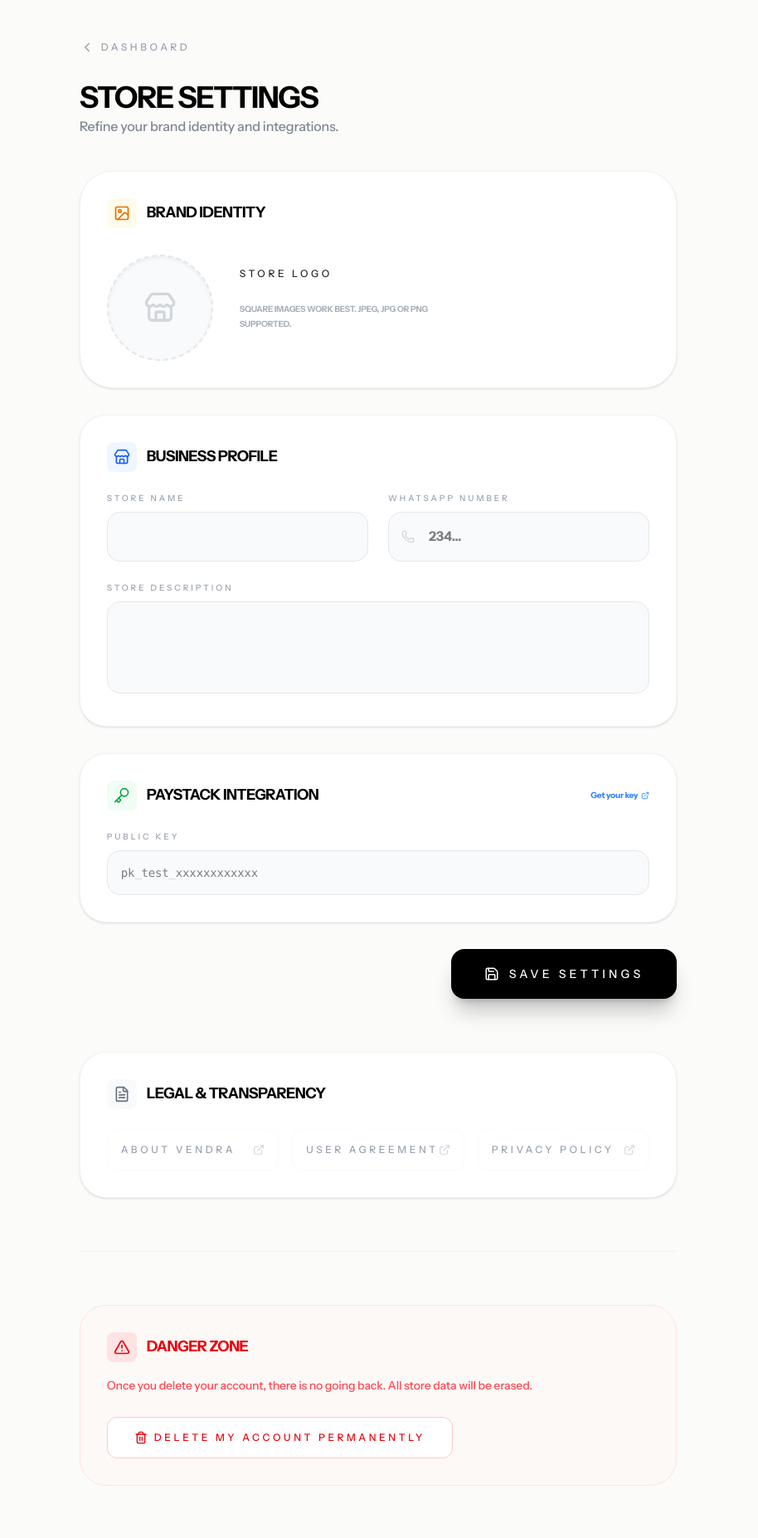
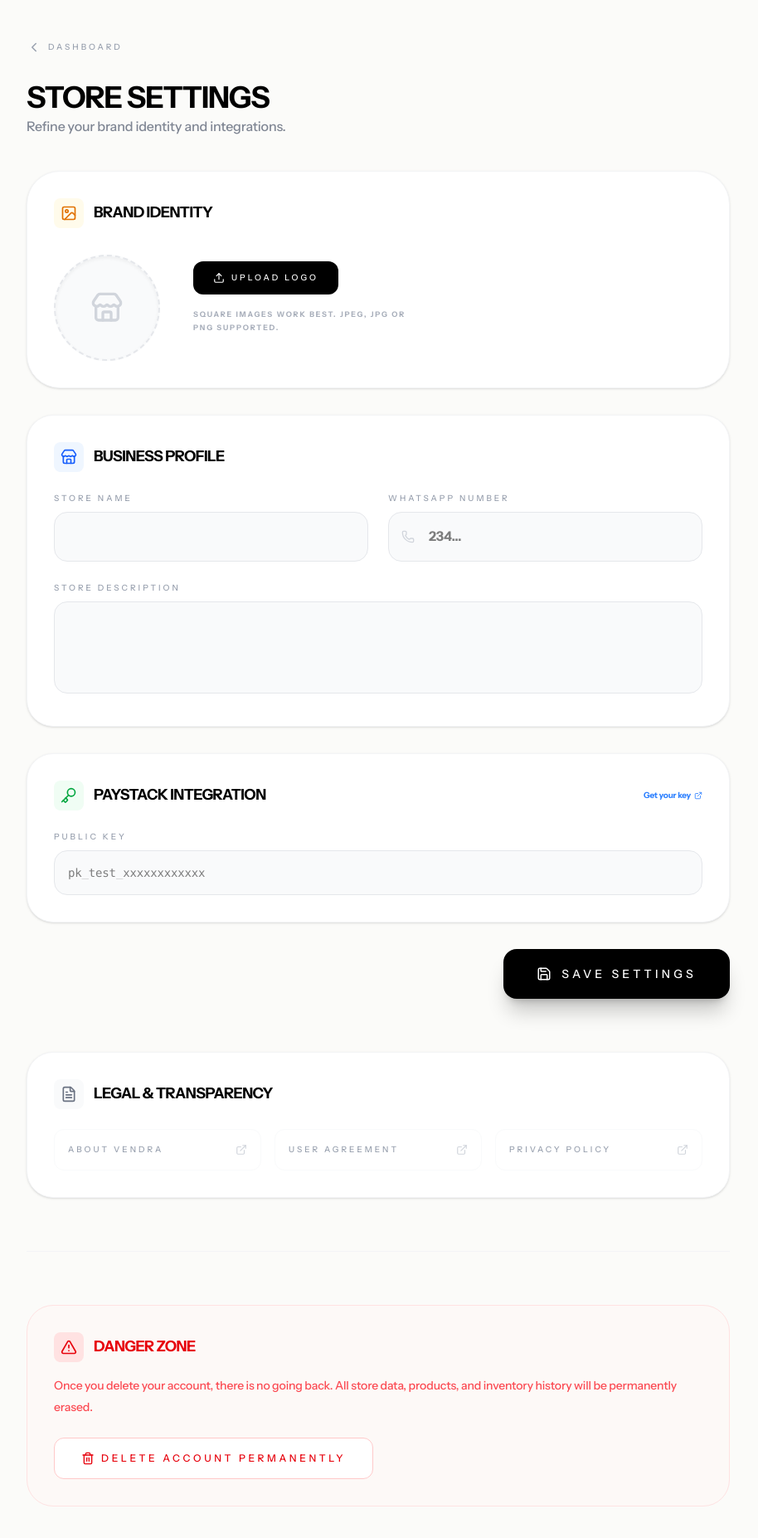
Before and after one commit to bolujolayemi-a11y/vendra_e-commerce, a Next.js app: page /dashboard/settings in a window 1280 px wide. Shown: the top 1854 px of the page at 83% size, without its empty margins (184-1098 px from the left). Built offline with nearby package versions, Linux system fonts and the light colour scheme; no server answers.

Commit message:
feat: update

```diff
--- a/src/app/dashboard/settings/page.tsx
+++ b/src/app/dashboard/settings/page.tsx
@@ -15,8 +15,7 @@ import {
   Trash2,
   FileText,
   Upload,
-  Image as ImageIcon,
-  X
+  Image as ImageIcon
 } from 'lucide-react';
 import Link from 'next/link';
 
@@ -68,7 +67,16 @@ export default function SettingsPage() {
     }
   };
 
-  const handleRemoveLogo = () => {
+  const handleRemoveLogo = async () => {
+    // 1. If there's an existing URL, attempt to delete from storage bucket
+    if (formData.logo_url) {
+      const currentPath = formData.logo_url.split('/logo/').pop();
+      if (currentPath) {
+        await supabase.storage.from('logo').remove([currentPath]);
+      }
+    }
+
+    // 2. Reset local states
     setLogoFile(null);
     setLogoPreview(null);
     setFormData(prev => ({ ...prev, logo_url: '' }));
@@ -101,7 +109,7 @@ export default function SettingsPage() {
           whatsapp_number: formData.whatsapp_number,
           paystack_public_key: formData.paystack_public_key,
           description: formData.description,
-          logo_url: finalLogoUrl // This will be '' if handleRemoveLogo was clicked
+          logo_url: finalLogoUrl
         })
         .eq('owner_id', user.id);
 
@@ -141,63 +149,60 @@ export default function SettingsPage() {
 
   return (
     <div className="max-w-4xl mx-auto py-12 px-6 pb-32">
-      <Link href="/dashboard" className="flex items-center gap-2 text-gray-400 hover:text-black mb-8 font-black uppercase text-xs tracking-widest transition">
+      <Link href="/dashboard" className="flex items-center gap-2 text-gray-400 hover:text-black mb-8 font-bold uppercase text-[10px] tracking-widest transition">
         <ChevronLeft size={18} /> Dashboard
       </Link>
 
       <div className="mb-10">
-        <h1 className="text-4xl font-black uppercase tracking-tighter text-black">Store Settings</h1>
+        <h1 className="text-4xl font-extrabold uppercase tracking-tight text-black">Store Settings</h1>
         <p className="text-gray-500 font-medium leading-relaxed">Refine your brand identity and integrations.</p>
       </div>
 
       <form onSubmit={handleUpdateStore} className="space-y-8">
 
-        {/* BRAND LOGO SECTION WITH DELETE FEATURE */}
+        {/* BRAND LOGO SECTION */}
         <section className="bg-white p-8 rounded-[2.5rem] border border-gray-100 shadow-sm">
           <div className="flex items-center gap-3 mb-8">
             <div className="bg-amber-50 text-amber-600 p-2 rounded-lg"><ImageIcon size={20}/></div>
-            <h2 className="text-lg font-black uppercase tracking-tight text-black">Brand Identity</h2>
+            <h2 className="text-lg font-bold uppercase tracking-tight text-black">Brand Identity</h2>
           </div>
 
-          <div className="flex flex-col md:flex-row items-center gap-8">
-            <div className="relative group w-32 h-32">
-              <div className="w-full h-full rounded-full bg-gray-50 border-2 border-dashed border-gray-200 flex items-center justify-center overflow-hidden shadow-inner relative">
+          <div className="flex flex-col md:flex-row items-center gap-10">
+            {/* Logo Preview Circle */}
+            <div className="w-32 h-32 rounded-full bg-gray-50 border-2 border-dashed border-gray-200 flex items-center justify-center overflow-hidden shadow-inner relative shrink-0">
               {logoPreview ? (
                 <img src={logoPreview} className="w-full h-full object-cover" alt="Logo preview" />
               ) : (
                 <Store className="text-gray-300" size={40} />
               )}
+            </div>
 
-                {/* REMOVE BUTTON - Visible on Hover if logo exists */}
+            {/* Action Buttons */}
+            <div className="flex flex-col gap-4 w-full md:w-auto">
+              <div className="flex flex-wrap gap-3 justify-center md:justify-start">
+                <label className="cursor-pointer bg-black text-white px-6 py-3 rounded-xl text-[10px] font-bold uppercase tracking-widest flex items-center gap-2 hover:bg-gray-800 transition active:scale-95">
+                  <Upload size={14} />
+                  {logoPreview ? 'Change Logo' : 'Upload Logo'}
+                  <input type="file" accept="image/*" onChange={handleLogoChange} className="hidden" />
+                </label>
+
                 {logoPreview && (
                   <button
                     type="button"
                     onClick={handleRemoveLogo}
-                    className="absolute inset-0 bg-black/40 opacity-0 group-hover:opacity-100 transition-opacity flex flex-col items-center justify-center text-white gap-1"
+                    className="bg-red-50 text-red-600 px-6 py-3 rounded-xl text-[10px] font-bold uppercase tracking-widest flex items-center gap-2 hover:bg-red-100 transition active:scale-95 border border-red-100"
                   >
-                    <Trash2 size={20} />
-                    <span className="text-[8px] font-black uppercase tracking-widest">Remove</span>
+                    <Trash2 size={14} />
+                    Remove
                   </button>
                 )}
               </div>
 
-              {/* UPLOAD OVERLAY - Only shown if no preview */}
-              {!logoPreview && (
-                <label className="absolute inset-0 rounded-full bg-black/60 opacity-0 group-hover:opacity-100 transition-opacity flex items-center justify-center cursor-pointer text-white text-[10px] font-black uppercase tracking-widest text-center px-4">
-                  <div className="flex flex-col items-center">
-                    <Upload size={20} className="mb-2" />
-                    <span>Upload Logo</span>
-                  </div>
-                  <input type="file" accept="image/*" onChange={handleLogoChange} className="hidden" />
-                </label>
-              )}
-            </div>
-
-            <div className="text-center md:text-left space-y-2">
-              <p className="font-black uppercase text-xs tracking-widest text-black">Store Logo</p>
-              <p className="text-gray-400 text-[10px] font-bold uppercase leading-relaxed max-w-[240px]">
+              <div className="text-center md:text-left">
+                <p className="text-gray-400 text-[9px] font-bold uppercase tracking-[0.2em] leading-relaxed max-w-[280px]">
                   Square images work best. JPEG, JPG or PNG supported.
                 </p>
+              </div>
             </div>
           </div>
         </section>
@@ -206,12 +211,12 @@ export default function SettingsPage() {
         <section className="bg-white p-8 rounded-[2rem] border border-gray-100 shadow-sm">
           <div className="flex items-center gap-3 mb-6">
             <div className="bg-blue-50 text-blue-600 p-2 rounded-lg"><Store size={20}/></div>
-            <h2 className="text-lg font-black uppercase tracking-tight text-black">Business Profile</h2>
+            <h2 className="text-lg font-bold uppercase tracking-tight text-black">Business Profile</h2>
           </div>
 
           <div className="grid grid-cols-1 md:grid-cols-2 gap-6">
             <div>
-              <label className="text-[10px] font-black uppercase tracking-widest text-gray-400 mb-2 block">Store Name</label>
+              <label className="text-[10px] font-bold uppercase tracking-widest text-gray-400 mb-2 block">Store Name</label>
               <input
                 type="text"
                 className="w-full p-4 bg-gray-50 border border-gray-200 rounded-2xl outline-none focus:ring-2 focus:ring-black font-bold text-black"
@@ -220,7 +225,7 @@ export default function SettingsPage() {
               />
             </div>
             <div>
-              <label className="text-[10px] font-black uppercase tracking-widest text-gray-400 mb-2 block">WhatsApp Number</label>
+              <label className="text-[10px] font-bold uppercase tracking-widest text-gray-400 mb-2 block">WhatsApp Number</label>
               <div className="relative">
                 <Phone className="absolute left-4 top-1/2 -translate-y-1/2 text-gray-300" size={16} />
                 <input
@@ -233,7 +238,7 @@ export default function SettingsPage() {
               </div>
             </div>
             <div className="md:col-span-2">
-              <label className="text-[10px] font-black uppercase tracking-widest text-gray-400 mb-2 block">Store Description</label>
+              <label className="text-[10px] font-bold uppercase tracking-widest text-gray-400 mb-2 block">Store Description</label>
               <textarea
                 rows={3}
                 className="w-full p-4 bg-gray-50 border border-gray-200 rounded-2xl outline-none focus:ring-2 focus:ring-black font-medium text-black resize-none"
@@ -249,19 +254,19 @@ export default function SettingsPage() {
           <div className="flex items-center justify-between mb-6">
             <div className="flex items-center gap-3">
                 <div className="bg-green-50 text-green-600 p-2 rounded-lg"><Key size={20}/></div>
-                <h2 className="text-lg font-black uppercase tracking-tight text-black">Paystack Integration</h2>
+                <h2 className="text-lg font-bold uppercase tracking-tight text-black">Paystack Integration</h2>
             </div>
             <Link
                 href="https://dashboard.paystack.com/#/settings/developer"
                 target="_blank"
-                className="text-[10px] font-black text-blue-500 hover:underline flex items-center gap-1"
+                className="text-[10px] font-bold text-blue-500 hover:underline flex items-center gap-1"
             >
                 Get your key <ExternalLink size={10} />
             </Link>
           </div>
 
           <div>
-            <label className="text-[10px] font-black uppercase tracking-widest text-gray-400 mb-2 block">Public Key</label>
+            <label className="text-[10px] font-bold uppercase tracking-widest text-gray-400 mb-2 block">Public Key</label>
             <input
               type="password"
               placeholder="pk_test_xxxxxxxxxxxx"
@@ -282,55 +287,54 @@ export default function SettingsPage() {
             <button
                 disabled={saving}
                 type="submit"
-                className="ml-auto bg-black text-white px-10 py-5 rounded-2xl font-black uppercase tracking-widest text-sm hover:bg-gray-800 transition active:scale-95 flex items-center gap-3 shadow-xl shadow-black/20"
+                className="ml-auto bg-black text-white px-10 py-5 rounded-2xl font-bold uppercase tracking-widest text-sm hover:bg-gray-800 transition active:scale-95 flex items-center gap-3 shadow-xl shadow-black/20"
             >
                 {saving ? <Loader2 className="animate-spin" /> : <><Save size={18} /> Save Settings</>}
             </button>
         </div>
       </form>
 
-      {/* LEGAL DOCUMENTS SECTION */}
+      {/* LEGAL DOCUMENTS */}
       <section className="mt-16 bg-white p-8 rounded-[2rem] border border-gray-100 shadow-sm">
         <div className="flex items-center gap-3 mb-6">
           <div className="bg-gray-50 text-gray-500 p-2 rounded-lg"><FileText size={20}/></div>
-          <h2 className="text-lg font-black uppercase tracking-tight text-black">Legal & Transparency</h2>
+          <h2 className="text-lg font-bold uppercase tracking-tight text-black">Legal & Transparency</h2>
         </div>
 
         <div className="grid grid-cols-1 sm:grid-cols-3 gap-4">
           <Link href="/about?from=dashboard" className="p-4 rounded-xl border border-gray-50 hover:border-black transition flex items-center justify-between group">
-            <span className="text-xs font-black uppercase tracking-widest text-gray-400 group-hover:text-black">About Vendra</span>
+            <span className="text-[10px] font-bold uppercase tracking-widest text-gray-400 group-hover:text-black">About Vendra</span>
             <ExternalLink size={14} className="text-gray-300 group-hover:text-black" />
           </Link>
 
           <Link href="/agreement?from=dashboard" className="p-4 rounded-xl border border-gray-50 hover:border-black transition flex items-center justify-between group">
-            <span className="text-xs font-black uppercase tracking-widest text-gray-400 group-hover:text-black">User Agreement</span>
+            <span className="text-[10px] font-bold uppercase tracking-widest text-gray-400 group-hover:text-black">User Agreement</span>
             <ExternalLink size={14} className="text-gray-300 group-hover:text-black" />
           </Link>
 
           <Link href="/privacy?from=dashboard" className="p-4 rounded-xl border border-gray-50 hover:border-black transition flex items-center justify-between group">
-            <span className="text-xs font-black uppercase tracking-widest text-gray-400 group-hover:text-black">Privacy Policy</span>
+            <span className="text-[10px] font-bold uppercase tracking-widest text-gray-400 group-hover:text-black">Privacy Policy</span>
             <ExternalLink size={14} className="text-gray-300 group-hover:text-black" />
           </Link>
         </div>
       </section>
 
-      {/* DANGER ZONE SECTION */}
+      {/* DANGER ZONE */}
       <hr className="my-16 border-gray-100" />
-
       <section className="bg-red-50/30 p-8 rounded-[2rem] border border-red-100">
         <div className="flex items-center gap-3 mb-4">
           <div className="bg-red-100 text-red-600 p-2 rounded-lg"><AlertTriangle size={20}/></div>
-          <h2 className="text-lg font-black uppercase tracking-tight text-red-600">Danger Zone</h2>
+          <h2 className="text-lg font-bold uppercase tracking-tight text-red-600">Danger Zone</h2>
         </div>
-        <p className="text-sm text-red-500 font-medium mb-6">
-          Once you delete your account, there is no going back. All store data will be erased.
+        <p className="text-sm text-red-500 font-medium mb-6 leading-relaxed">
+          Once you delete your account, there is no going back. All store data, products, and inventory history will be permanently erased.
         </p>
         <button
           onClick={handleDeleteAccount}
           disabled={deleting}
-          className="bg-white text-red-600 border border-red-200 px-8 py-4 rounded-xl font-black uppercase tracking-widest text-xs hover:bg-red-600 hover:text-white transition-all flex items-center gap-2 active:scale-95 disabled:opacity-50"
+          className="bg-white text-red-600 border border-red-200 px-8 py-4 rounded-xl font-bold uppercase tracking-widest text-xs hover:bg-red-600 hover:text-white transition-all flex items-center gap-2 active:scale-95 disabled:opacity-50"
         >
-          {deleting ? <Loader2 className="animate-spin" size={16} /> : <><Trash2 size={16} /> Delete My Account Permanently</>}
+          {deleting ? <Loader2 className="animate-spin" size={16} /> : <><Trash2 size={16} /> Delete Account Permanently</>}
         </button>
       </section>
     </div>
```
Lines whose indentation alone changed are shown as unchanged.
